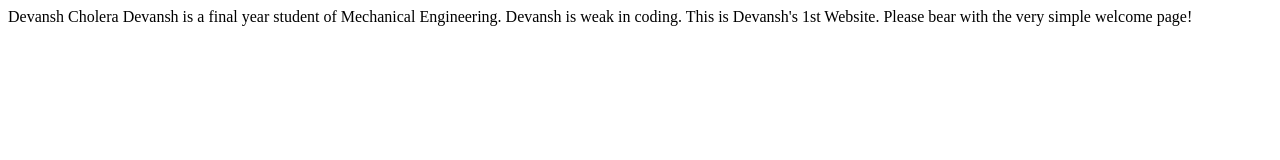
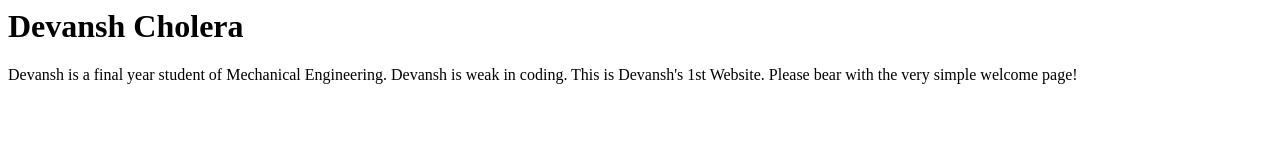
Before and after one commit to devxcholera/devxcholera.github.io, a plain HTML site: page index.html in a window 1280 px wide. Drawn offline with Linux system fonts and the light colour scheme.

Commit message:
Update index.html

```diff
--- a/index.html
+++ b/index.html
@@ -1,7 +1,8 @@
 <html>
 <head><title>Devansh</title></head>
-  <head>Devansh Cholera</head>
-<body>Devansh is a final year student of Mechanical Engineering. Devansh is weak in coding. This is Devansh's 1st Website. Please bear with the
+<body>
+  <h1>Devansh Cholera</h1>
+  Devansh is a final year student of Mechanical Engineering. Devansh is weak in coding. This is Devansh's 1st Website. Please bear with the
 very simple welcome page!
 </body>
 </html>
```
